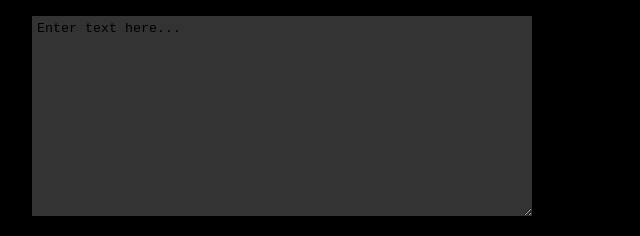
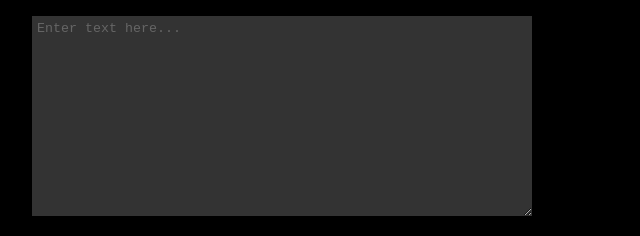
Before and after one commit to shiblyNomany/demo-portfolio, a plain HTML site: page index.html in a window 1280 px wide. Shown: the part 6575-6811 px from the top of the page, 13-653 px from the left. Drawn offline with Linux system fonts and the light colour scheme.

Commit message:
with colourt

```diff
--- a/css/style.css
+++ b/css/style.css
@@ -838,6 +838,7 @@ font-weight: 100;
 
 .get-in-touch-1{
     flex-basis: 65%;
+    color:#666666;
 
 }
 
@@ -882,6 +883,7 @@ font-weight: 100;
     padding: 5px;
     background-color: #333;
     border: none;
+    color:#666666;
   }
 .submit-btn{
     /* padding: 15px 30px 15px 30px; */
```
